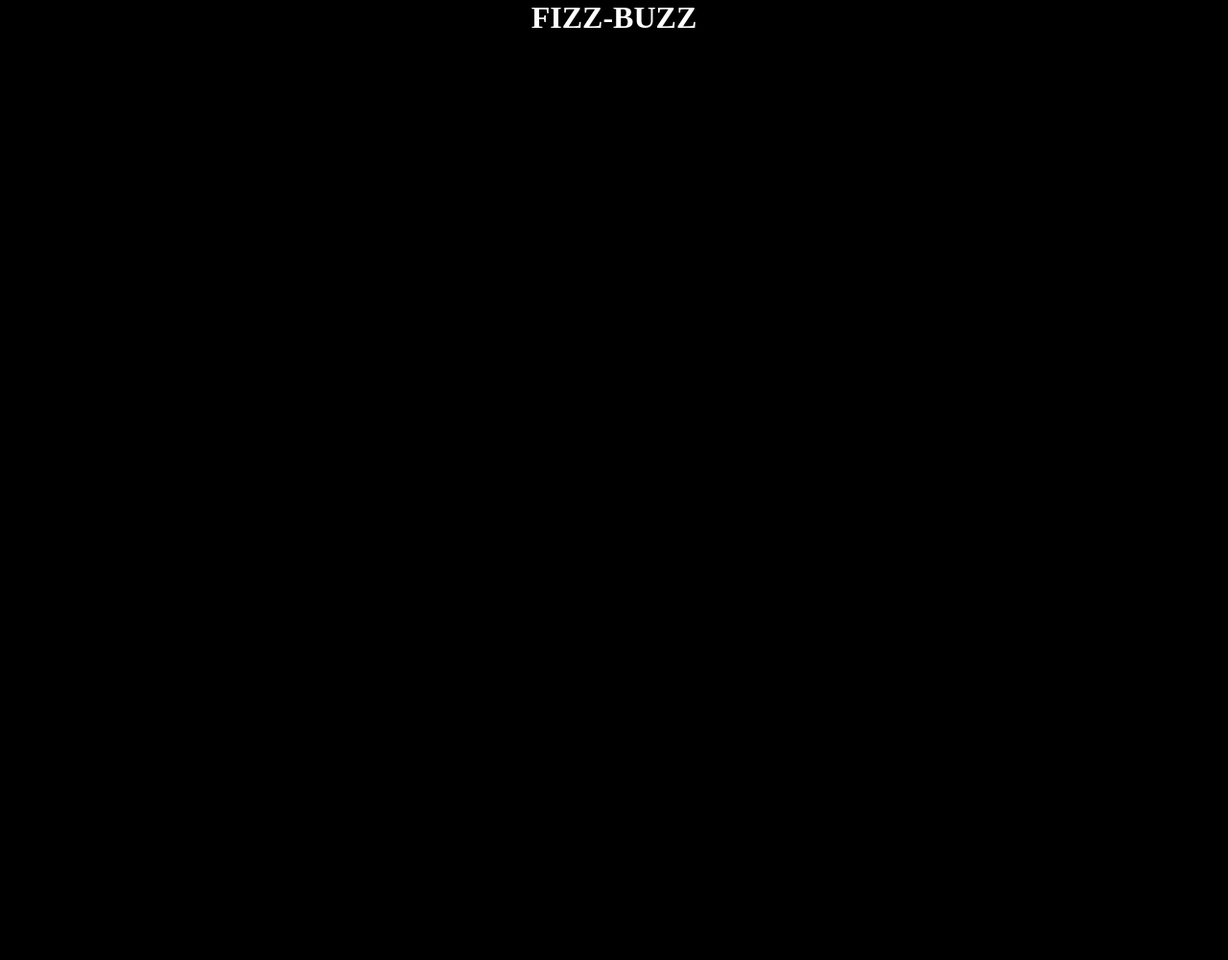
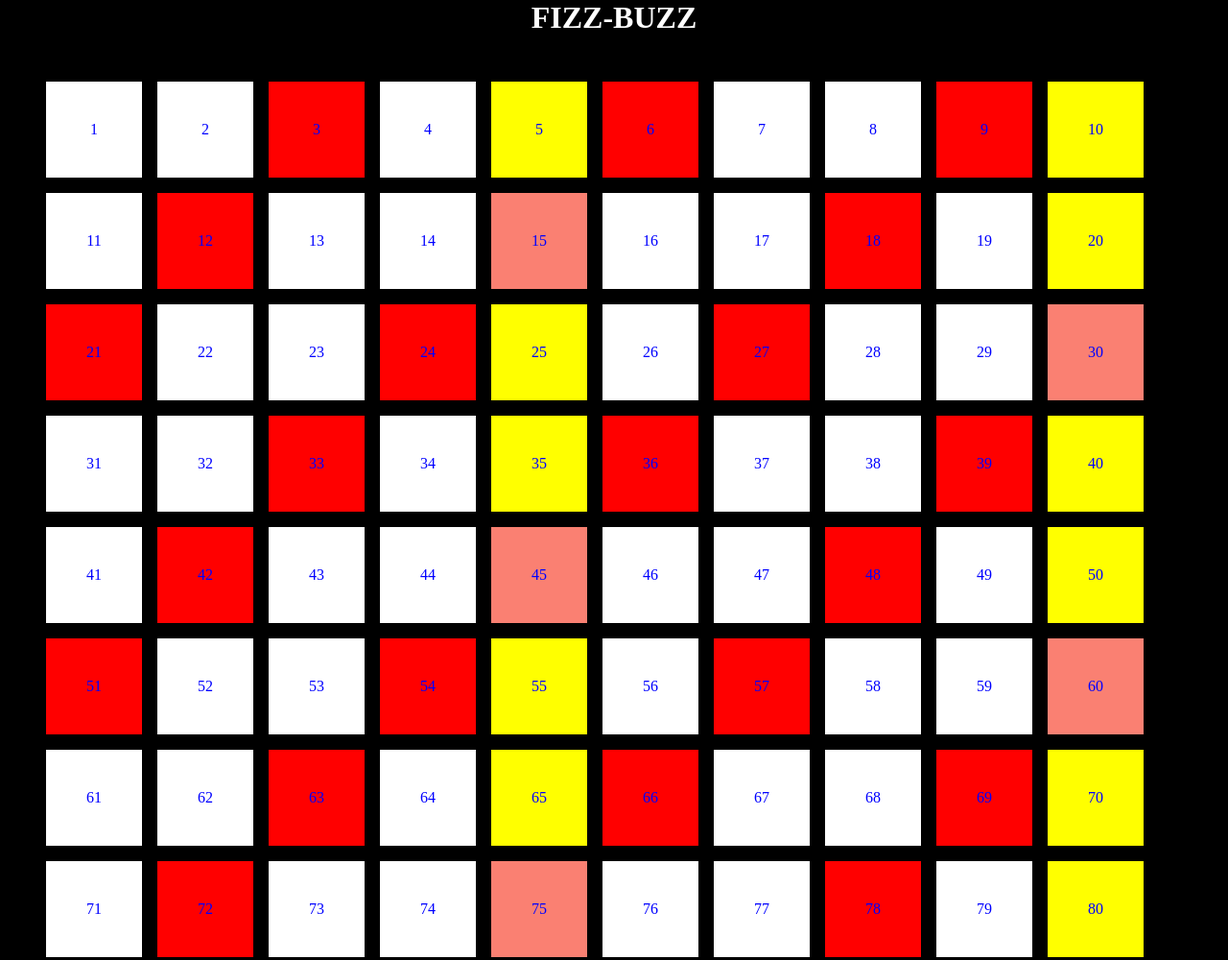
Before and after one commit to Cristian-Lazzari/js-fizzbuzz, a plain HTML site: page index.html in a window 1280 px wide. Shown: the top 1000 px of the page at 96% size. Before the commit the page ends 800 px from the top, so only its background shows below. Drawn offline with Linux system fonts and the light colour scheme.

Commit message:
finishhhhh

```diff
--- a/index.html
+++ b/index.html
@@ -9,6 +9,9 @@
 </head>
 <body>
     <h1>FIZZ-BUZZ</h1>
+    <div class="container">
+        <!-- <div class="card"></div> -->
+    </div>
     <script src="script.js"></script>
 </body>
 </html>
--- a/script.js
+++ b/script.js
@@ -0,0 +1,18 @@
+const eleContainer = document.querySelector(".container");
+
+for (let i = 1; i < 101; i++){
+    if (i%15 == 0){
+        eleContainer.innerHTML += `<div class="card fizz-buzz">${i}</div>`
+    }
+    else if (i%5 == 0 && !i%3 == 0) {
+        eleContainer.innerHTML += `<div class="card fizz">${i}</div>`
+
+    }
+    else if (i%3 == 0 && !i%5 == 0) {
+        eleContainer.innerHTML += `<div class="card buzz">${i}</div>`
+
+    } else {
+        eleContainer.innerHTML += `<div class="card">${i}</div>`
+    }
+
+}
--- a/style.css
+++ b/style.css
@@ -3,9 +3,34 @@
     box-sizing: border-box;
 }
 body{
+    text-align: center;
+    background-color: black;
+    color: white;
+}
+.container{
+    display: flex;
+    justify-content: flex-start;
+    align-items: center;
+    gap: 1rem;
+    flex-wrap: wrap;
+    margin: 3rem;
+
+}
+.card{
+    height: 100px;
+    width: 100px;
+    background-color: white;
     display: flex;
     justify-content: center;
     align-items: center;
-    background-color: black;
-    color: white;
+    color: blue;
 }
+.fizz-buzz{
+    background-color: salmon;
+}
+.buzz{
+    background-color: red;
+}
+.fizz{
+    background-color: yellow;
+}
```
